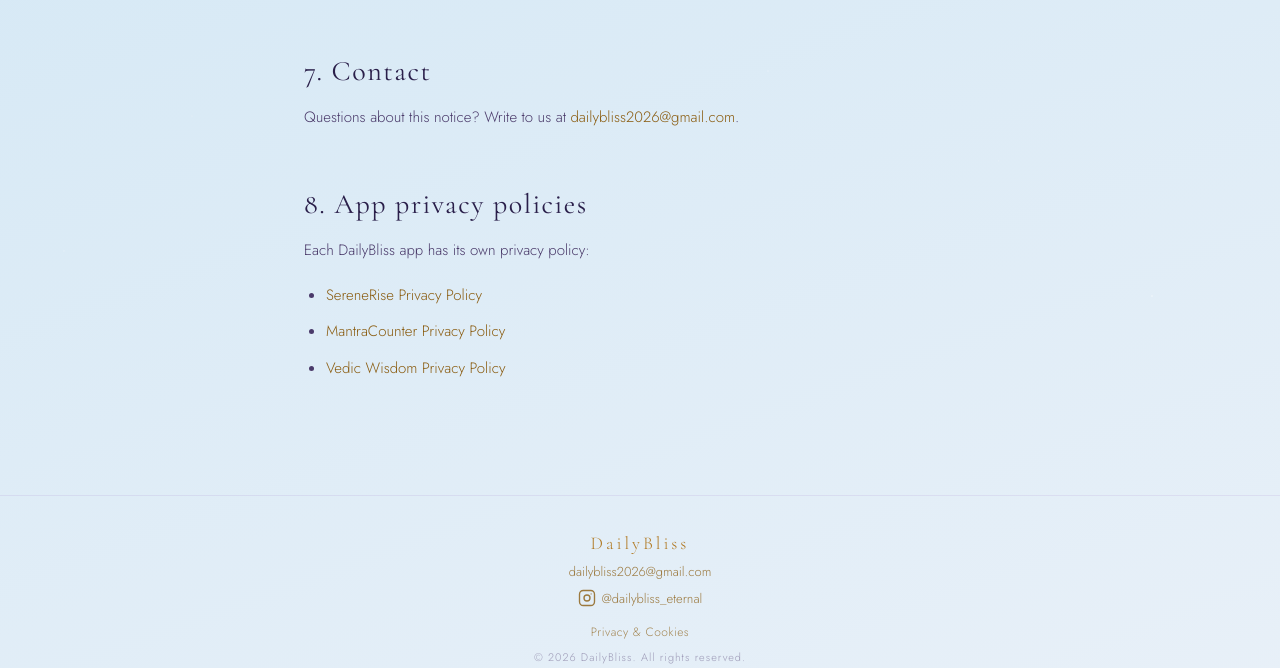
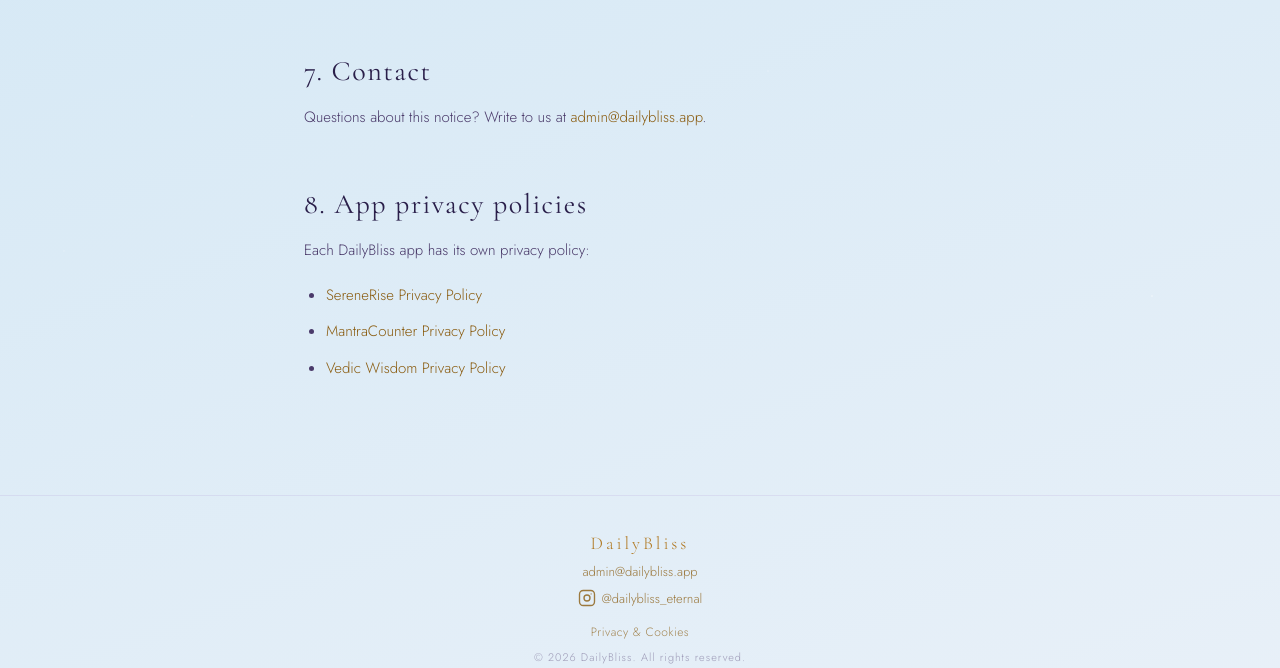
Before and after one commit to dailybliss/dailybliss.github.io, a Jekyll site: the page built from privacy.html, in a window 1280 px wide and 900 px high, scrolled down 1748 px. Shown: the part 199-867 px from the top of the window. Built offline with Jekyll 4.4.1, drawn with Linux system fonts in a browser that asks for light colours.

Commit message:
Update _config.yml

```diff
--- a/_config.yml
+++ b/_config.yml
@@ -1,7 +1,7 @@
 title: DailyBliss
 description: Daily wellness practices — rooted in ancient wisdom, designed for modern living.
 url: https://dailybliss.app
-email: dailybliss2026@gmail.com
+email: admin@dailybliss.app
 
 # Keep build simple
 markdown: kramdown
```
